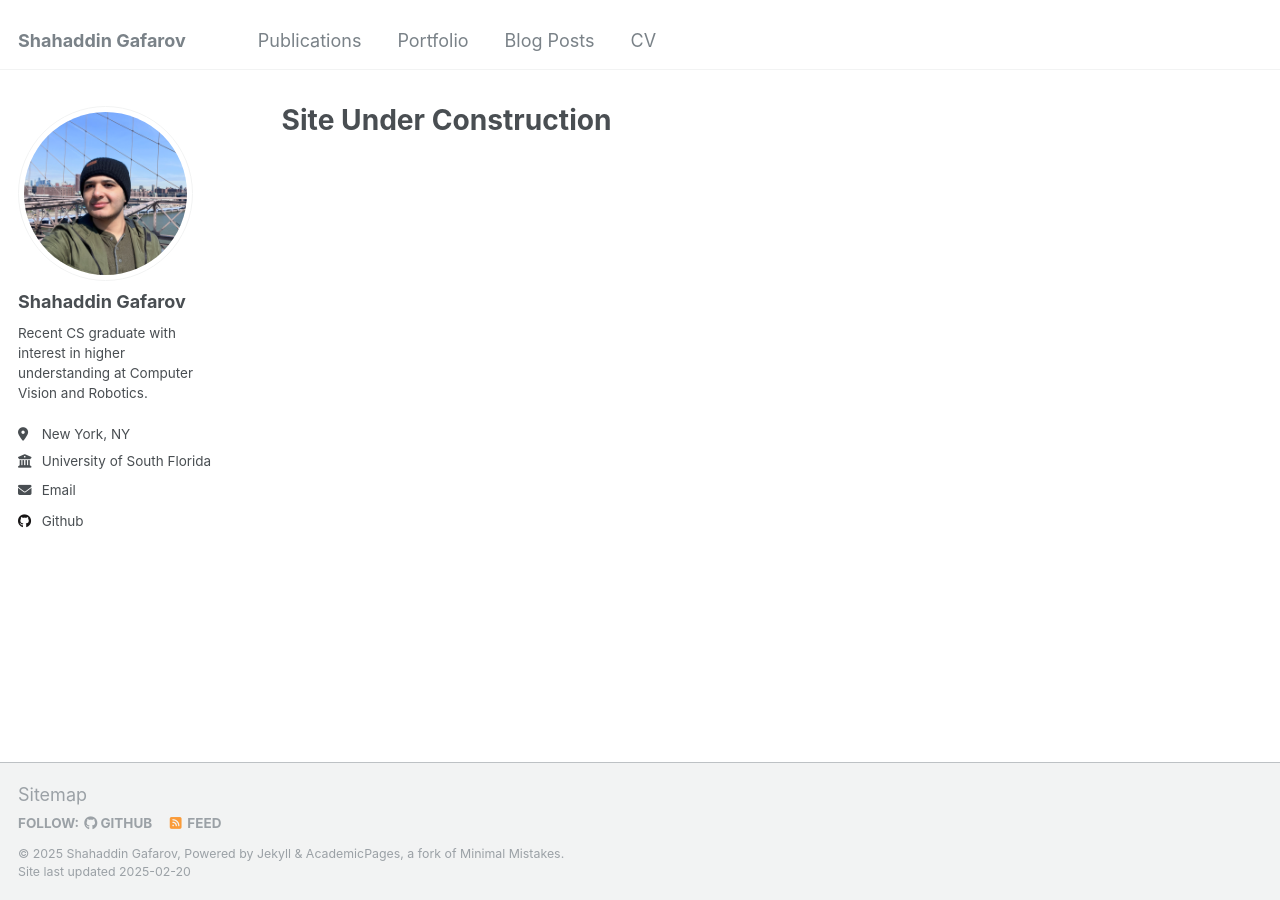
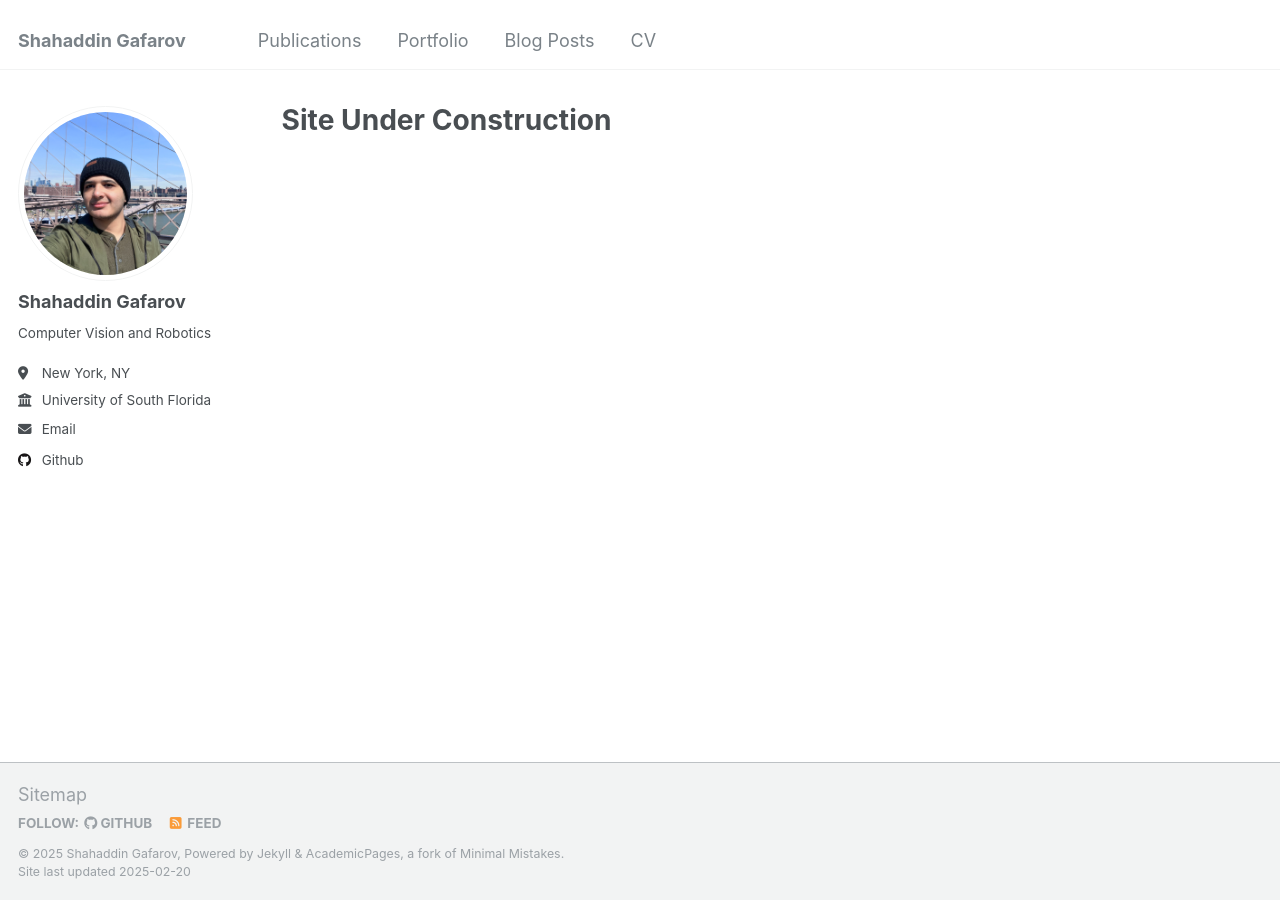
Before and after one commit to shahaddin/shahaddin.github.io, a Jekyll site: the page built from _pages/about.md, in a window 1280 px wide. Built offline with Jekyll 4.4.1, drawn with Linux system fonts in a browser that asks for light colours.

Commit message:
Fixed inter-page link routing.

```diff
--- a/_config.yml
+++ b/_config.yml
@@ -12,9 +12,9 @@
 title_separator          : "-"
 name                     : &name "Shahaddin Gafarov"
 description              : &description "personal description"
-url                      : https://academicpages.github.io # the base hostname & protocol for your site e.g. "https://[your GitHub username].github.io"
+url                      : https://shahaddin.github.io # the base hostname & protocol for your site e.g. "https://[your GitHub username].github.io"
 baseurl                  : "" # the subpath of your site, e.g. "/blog"
-repository               : "academicpages/academicpages.github.io"
+repository               : "shahaddin/shahaddin.github.io"
 
 # Site Author - The following control what appear as part of the author content on the side bar.
 #               If a field is blank the icon and link will not appear, otherwise it will be shown.
@@ -24,7 +24,7 @@
   avatar           : "profile.png"
   name             : "Shahaddin Gafarov"
   pronouns         : # example: "she/her"
-  bio              : "Recent CS graduate with interest in higher understanding at Computer Vision and Robotics."
+  bio              : "Computer Vision and Robotics"
   location         : "New York, NY"
   employer         : "University of South Florida"
   uri              : # URL
```
